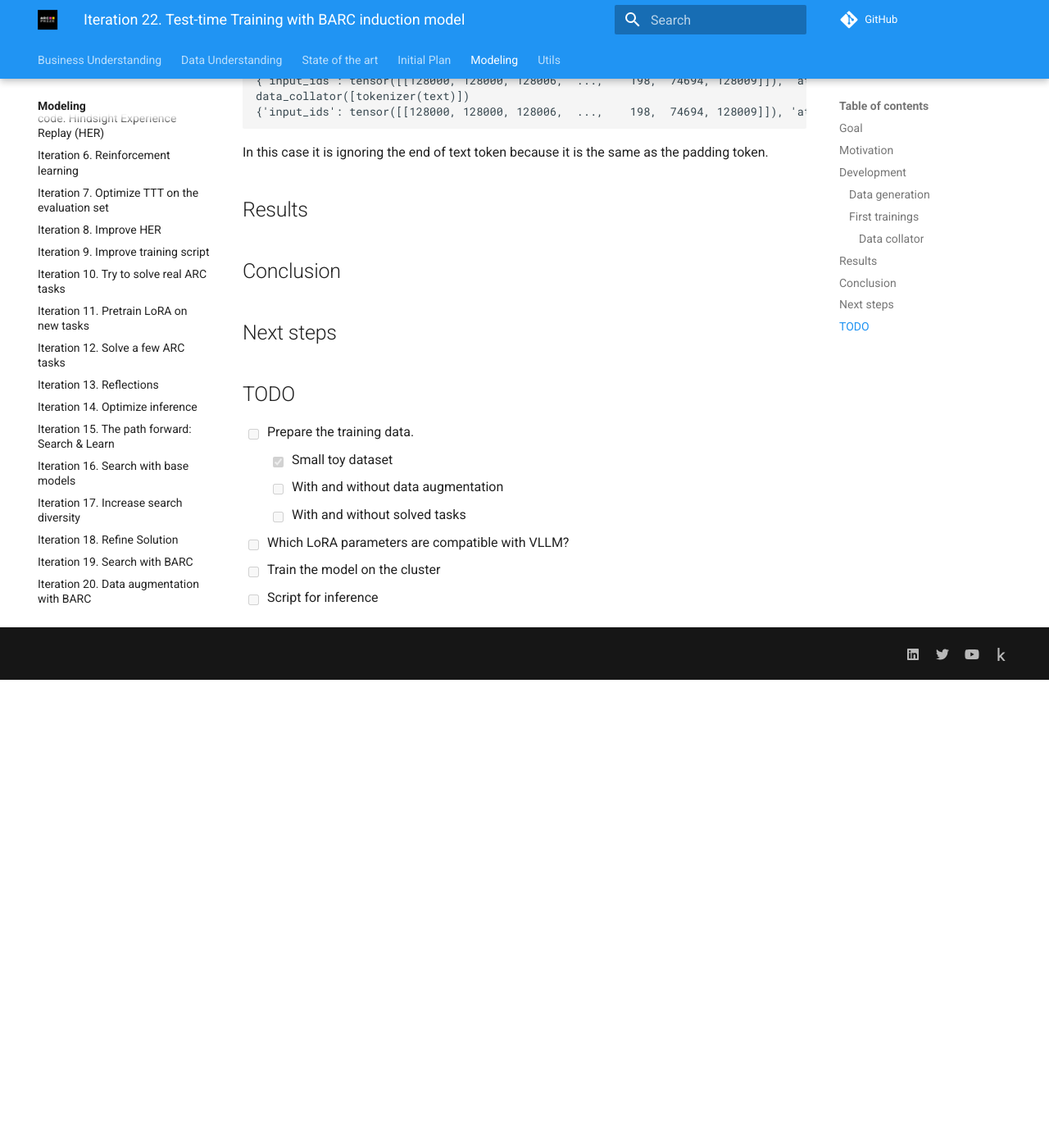
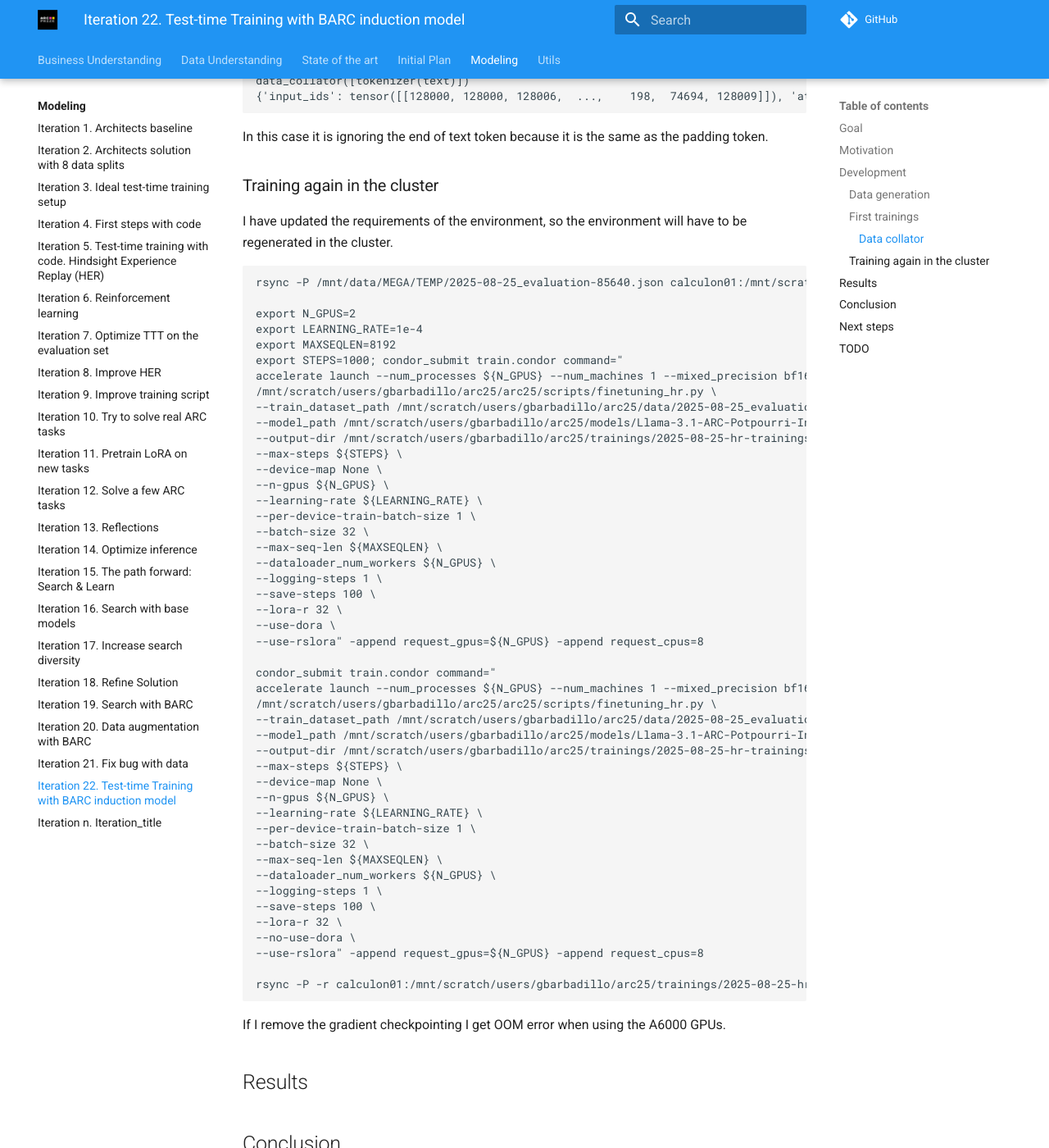
Before and after one commit to ironbar/arc25, an MkDocs documentation site: the page built from docs/modeling/Iteration_22_ttt_BARC.md, in a window 1280 px wide and 1400 px high, scrolled down 2194 px. Shown: the whole window at 82% size. Built offline with MkDocs 1.6.1 and Material for MkDocs 9.7.7, drawn with Linux system fonts in a browser that asks for light colours; comment, search, counter and statistics services are not loaded; before the commit the page ends 3023 px from its top, so only the background shows below that; some of the changed text lies outside the part shown.

Commit message:
documented experiments in the cluster

````diff
--- a/docs/modeling/Iteration_22_ttt_BARC.md
+++ b/docs/modeling/Iteration_22_ttt_BARC.md
@@ -98,6 +97,63 @@
 
 In this case it is ignoring the end of text token because it is the same as the padding token.
 
+### Training again in the cluster
+
+I have updated the requirements of the environment, so the environment will have to be regenerated
+in the cluster.
+
+```bash
+rsync -P /mnt/data/MEGA/TEMP/2025-08-25_evaluation-85640.json calculon01:/mnt/scratch/users/gbarbadillo/arc25/data
+
+export N_GPUS=2
+export LEARNING_RATE=1e-4
+export MAXSEQLEN=8192
+export STEPS=1000; condor_submit train.condor command="
+accelerate launch --num_processes ${N_GPUS} --num_machines 1 --mixed_precision bf16 --multi_gpu  \
+/mnt/scratch/users/gbarbadillo/arc25/arc25/scripts/finetuning_hr.py \
+--train_dataset_path /mnt/scratch/users/gbarbadillo/arc25/data/2025-08-25_evaluation-85640.json \
+--model_path /mnt/scratch/users/gbarbadillo/arc25/models/Llama-3.1-ARC-Potpourri-Induction-8B \
+--output-dir /mnt/scratch/users/gbarbadillo/arc25/trainings/2025-08-25-hr-trainings/${N_GPUS}xA6000--${STEPS}steps-${MAXSEQLEN}msl-${LEARNING_RATE}lr \
+--max-steps ${STEPS} \
+--device-map None \
+--n-gpus ${N_GPUS} \
+--learning-rate ${LEARNING_RATE} \
+--per-device-train-batch-size 1 \
+--batch-size 32 \
+--max-seq-len ${MAXSEQLEN} \
+--dataloader_num_workers ${N_GPUS} \
+--logging-steps 1 \
+--save-steps 100 \
+--lora-r 32 \
+--use-dora \
+--use-rslora" -append request_gpus=${N_GPUS} -append request_cpus=8
+
+condor_submit train.condor command="
+accelerate launch --num_processes ${N_GPUS} --num_machines 1 --mixed_precision bf16 --multi_gpu  \
+/mnt/scratch/users/gbarbadillo/arc25/arc25/scripts/finetuning_hr.py \
+--train_dataset_path /mnt/scratch/users/gbarbadillo/arc25/data/2025-08-25_evaluation-85640.json \
+--model_path /mnt/scratch/users/gbarbadillo/arc25/models/Llama-3.1-ARC-Potpourri-Induction-8B \
+--output-dir /mnt/scratch/users/gbarbadillo/arc25/trainings/2025-08-25-hr-trainings/${N_GPUS}xA6000--${STEPS}steps-${MAXSEQLEN}msl-${LEARNING_RATE}lr-no-dora \
+--max-steps ${STEPS} \
+--device-map None \
+--n-gpus ${N_GPUS} \
+--learning-rate ${LEARNING_RATE} \
+--per-device-train-batch-size 1 \
+--batch-size 32 \
+--max-seq-len ${MAXSEQLEN} \
+--dataloader_num_workers ${N_GPUS} \
+--logging-steps 1 \
+--save-steps 100 \
+--lora-r 32 \
+--no-use-dora \
+--use-rslora" -append request_gpus=${N_GPUS} -append request_cpus=8
+
+rsync -P -r calculon01:/mnt/scratch/users/gbarbadillo/arc25/trainings/2025-08-25-hr-trainings /mnt/data/MEGA/TEMP --exclude wandb/* --exclude *.pt
+```
+
+If I remove the gradient checkpointing I get OOM error when using the A6000 GPUs.
+
+
 ## Results
 
 ## Conclusion
````
Also changed, not shown: other parts of docs/modeling/Iteration_22_ttt_BARC.md (+1 -2 lines).
